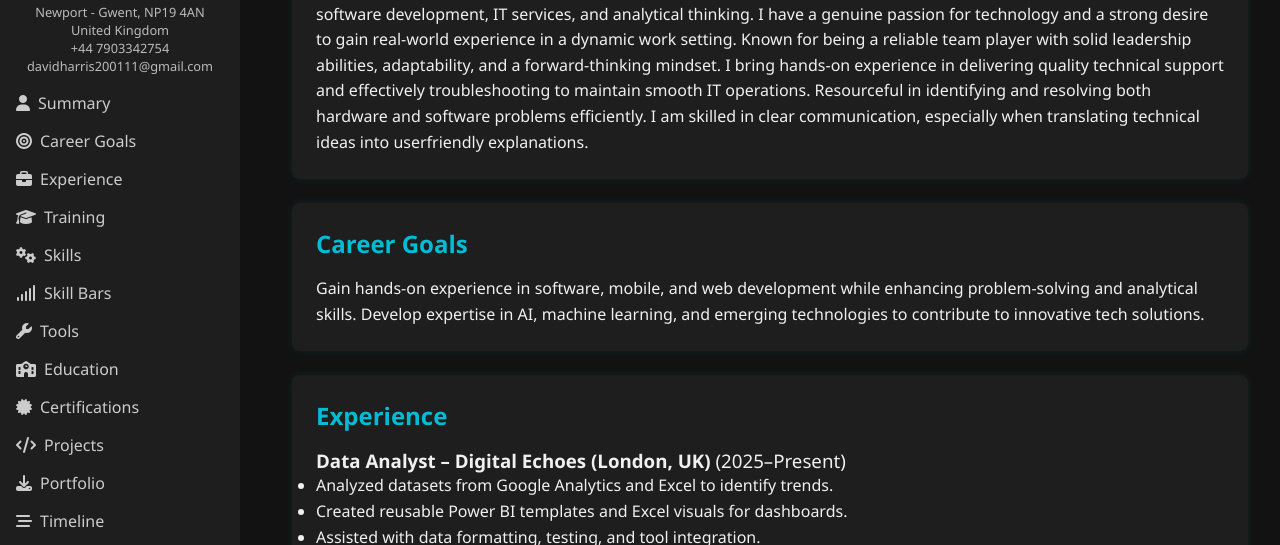
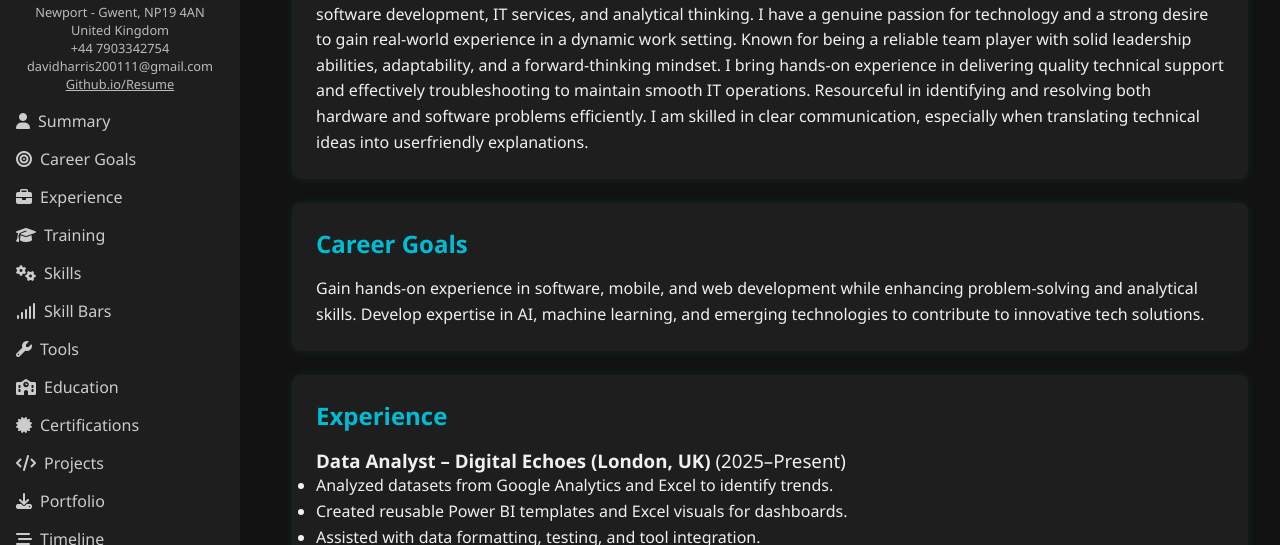
Before and after one commit to kingdavid200/Resume-, a plain HTML site: page index.html in a window 1280 px wide. Shown: the part 129-674 px from the top of the page. Drawn offline with Linux system fonts and the light colour scheme.

Commit message:
Update in

```diff
--- a/index.html
+++ b/index.html
@@ -162,6 +162,7 @@
       Newport - Gwent, NP19 4AN United Kingdom<br>
       +44 7903342754<br>
       <a href="mailto:davidharris200111@gmail.com">davidharris200111@gmail.com</a>
+	  <a href="https://kingdavid200.github.io/Resume-/"><u>Github.io/Resume</u></a>
     </div>
     <nav>
       <ul>
```
